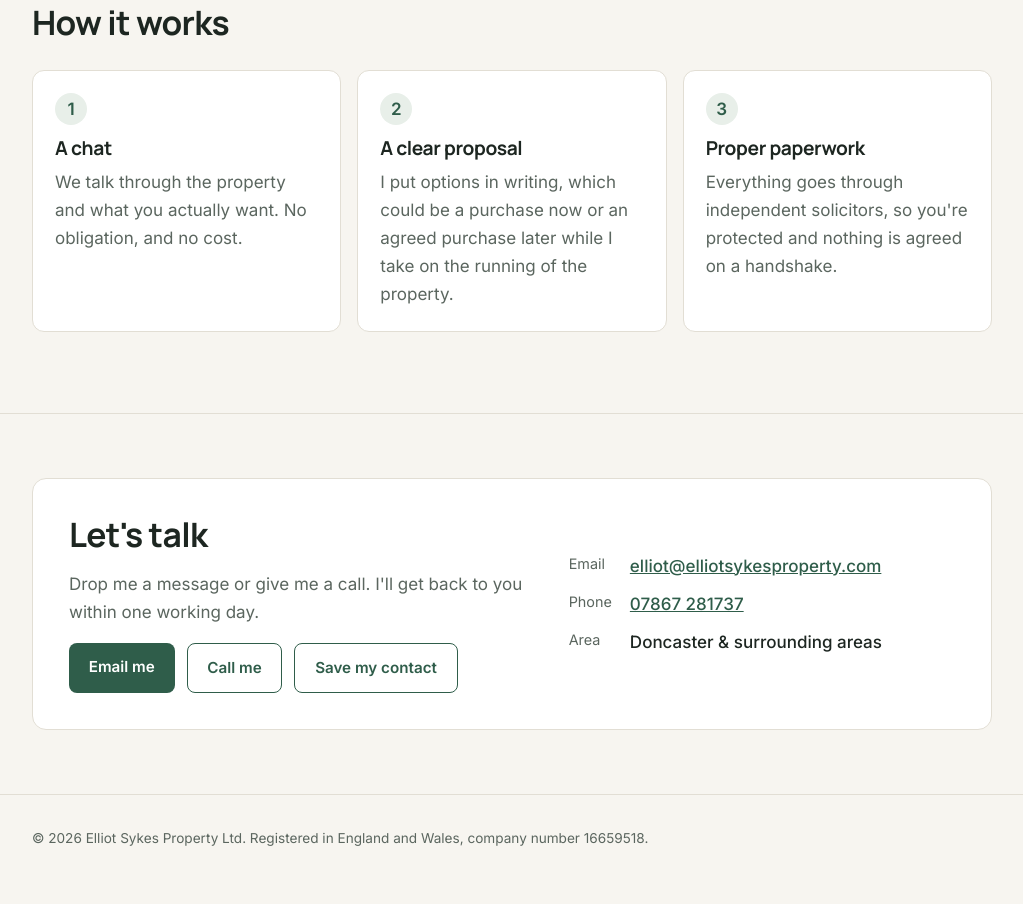
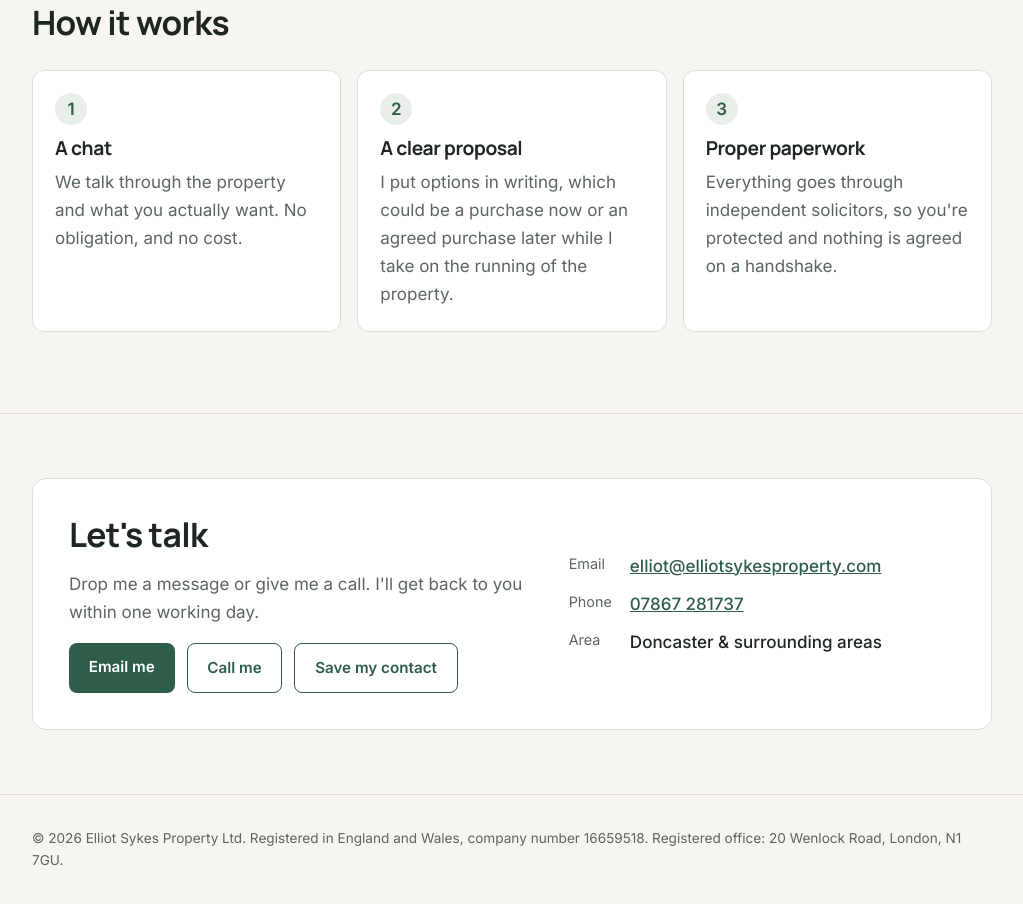
Before and after one commit to elliotsykes04-droid/elliotsykesproperty.com, a plain HTML site: page index.html in a window 1280 px wide. Shown: the part 2580-3484 px from the top of the page, without its empty margins (128-1151 px from the left). Drawn offline with Linux system fonts and the light colour scheme.

Commit message:
Add registered office address
Co-Authored-By: Claude Opus 5.5 <noreply@anthropic.com>
Claude-Session: https://claude.ai/code/session_01EnFgTk59a1KQ3Gd4uRDbEK

```diff
--- a/index.html
+++ b/index.html
@@ -181,7 +181,7 @@ footer{padding:32px 0 48px;color:var(--muted);font-size:.85rem;border-top:1px so
 
 <footer>
   <div class="wrap">
-    © 2026 Elliot Sykes Property Ltd. Registered in England and Wales, company number 16659518.
+    © 2026 Elliot Sykes Property Ltd. Registered in England and Wales, company number 16659518. Registered office: 20 Wenlock Road, London, N1 7GU.
   </div>
 </footer>
 
```
